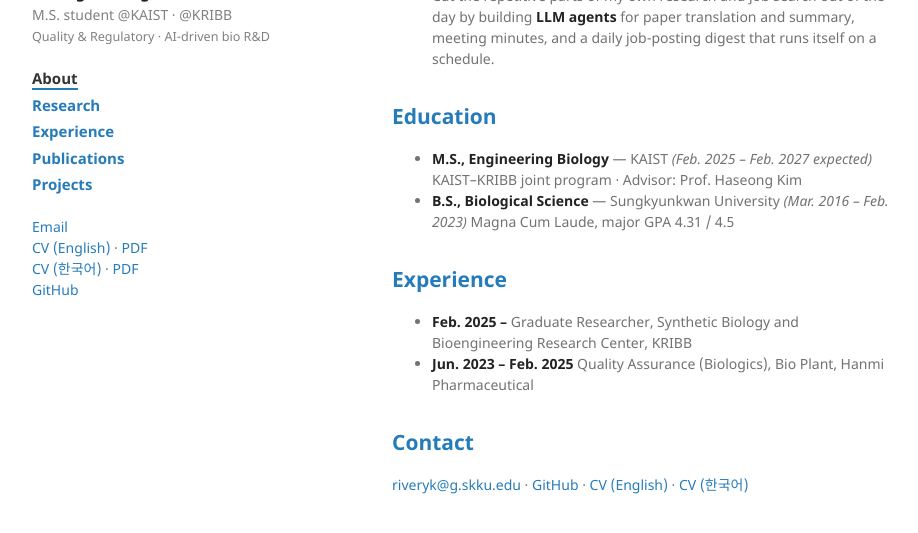
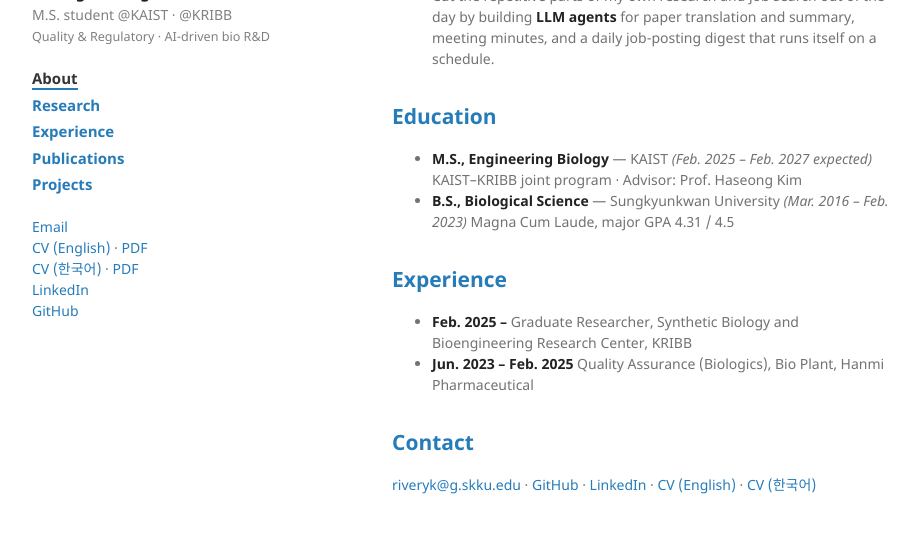
Before and after one commit to TinyKRex/tinykrex.github.io, a Jekyll site: the page built from index.md, in a window 1280 px wide and 900 px high, scrolled down 715 px, cut to the strip 335-868 px from the top of the window. Shown: the whole strip, without its empty margins (178-1096 px from the left). Built offline with Jekyll 4.4.1, drawn with Linux system fonts in a browser that asks for light colours.

Commit message:
site: 홈페이지·CV에 링크드인 링크 복구, PDF 재생성

```diff
--- a/_config.yml
+++ b/_config.yml
@@ -36,6 +36,5 @@ cv_kor: /cv-kr.html
 cv_pdf: /assets/cv/Yunkyeong_Kang_CV.pdf
 cv_kor_pdf: /assets/cv/강윤경_이력서.pdf
 scholar:   # Google Scholar profile URL
-# linkedin: 프로필 정비 후 다시 넣는다 (2026-11-11 제외) — https://www.linkedin.com/in/yunkyeong-kang-91b010409/
-linkedin:
+linkedin: https://www.linkedin.com/in/yunkyeong-kang-91b010409/
 email: riveryk@g.skku.edu
--- a/cv-kr.html
+++ b/cv-kr.html
@@ -105,7 +105,8 @@ permalink: /cv-kr.html
         대전광역시 &middot;
         <a href="mailto:riveryk@g.skku.edu">riveryk@g.skku.edu</a> &middot;
         <a href="https://tinykrex.github.io">tinykrex.github.io</a> &middot;
-        <a href="https://github.com/TinyKRex">github.com/TinyKRex</a>
+        <a href="https://github.com/TinyKRex">github.com/TinyKRex</a> &middot;
+        <a href="https://www.linkedin.com/in/yunkyeong-kang-91b010409/">LinkedIn</a>
       </p>
     </div>
     <img class="photo" src="/assets/img/profile-id.jpg" alt="강윤경 증명사진">
--- a/cv.html
+++ b/cv.html
@@ -87,7 +87,8 @@ permalink: /cv.html
     Daejeon, Republic of Korea &middot;
     <a href="mailto:riveryk@g.skku.edu">riveryk@g.skku.edu</a> &middot;
     <a href="https://tinykrex.github.io">tinykrex.github.io</a> &middot;
-    <a href="https://github.com/TinyKRex">github.com/TinyKRex</a>
+    <a href="https://github.com/TinyKRex">github.com/TinyKRex</a> &middot;
+    <a href="https://www.linkedin.com/in/yunkyeong-kang-91b010409/">LinkedIn</a>
   </p>
 
   <p class="tagline">I track down errors and cut out wasted steps &mdash; in GMP quality assurance, and
--- a/index.md
+++ b/index.md
@@ -60,4 +60,5 @@ Kim), student researcher at **KRIBB**. **Available from January 2027.**
 
 [riveryk@g.skku.edu](mailto:riveryk@g.skku.edu) ·
 [GitHub](https://github.com/TinyKRex) ·
+[LinkedIn](https://www.linkedin.com/in/yunkyeong-kang-91b010409/) ·
 [CV (English)](./cv.html) · [CV (한국어)](./cv-kr.html)
```
Also changed, not shown: 2 other files.
